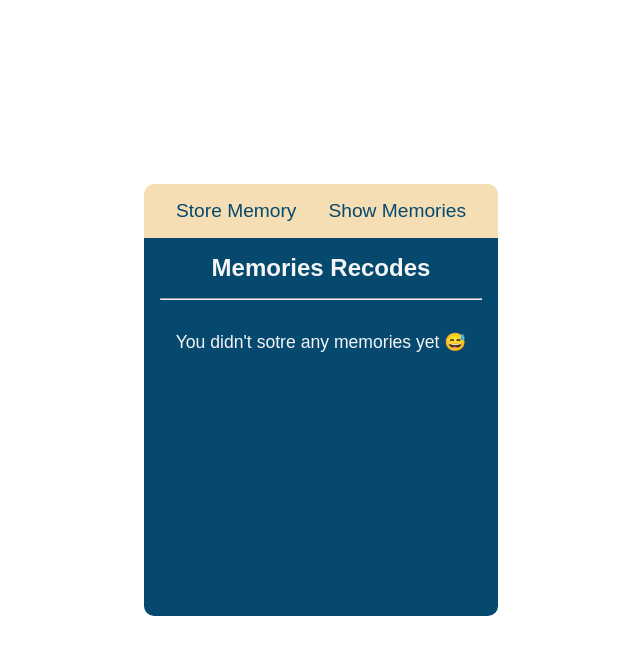
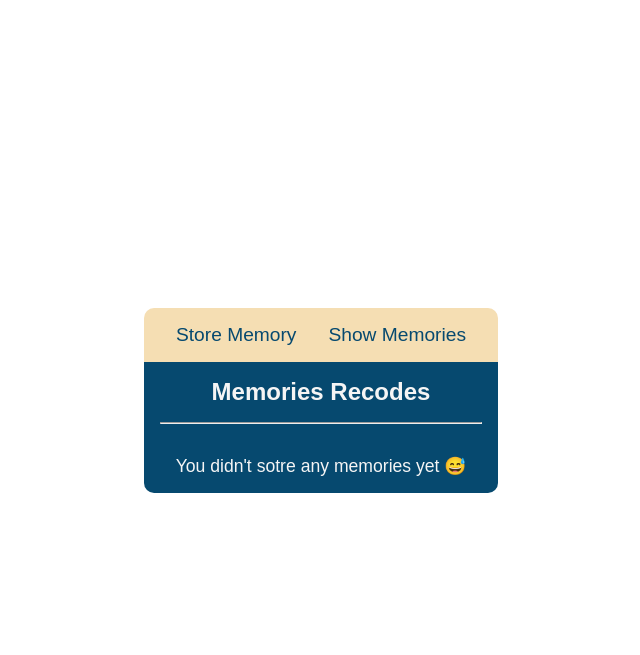
Before and after one commit to BenAwad95/Memory, a Django app: page /memories/ in a window 1280 px wide. Shown: the top 655 px of the page, without its empty margins (319-959 px from the left). Run offline with Django 3.2, Linux system fonts and the light colour scheme; data that the repository does not hold is empty.

Commit message:
add max height for list memories

```diff
--- a/static/css/main_style.css
+++ b/static/css/main_style.css
@@ -113,7 +113,7 @@ form input[type=submit], form a{
 
 .memories-list ul {
     list-style: none;
-    height: 300px;
+    max-height: 300px;
     overflow-y: auto;
 }
 
```
